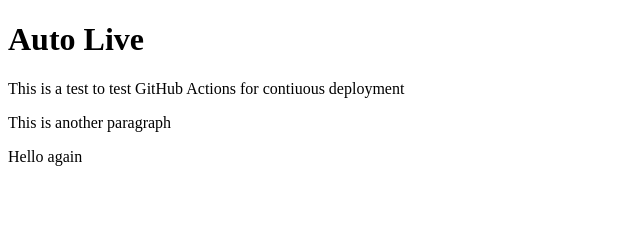
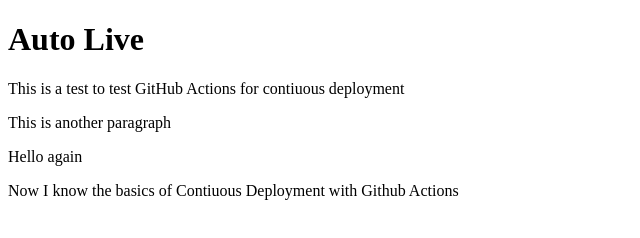
Before and after one commit to Mellblomman/auto-live, a plain HTML site: page index.html in a window 1280 px wide. Shown: the whole page, without its empty margins (0-640 px from the left). Drawn offline with Linux system fonts and the light colour scheme.

Commit message:
Added more text to html

```diff
--- a/index.html
+++ b/index.html
@@ -10,5 +10,6 @@
     <p>This is a test to test GitHub Actions for contiuous deployment</p>
     <p>This is another paragraph</p>
     <p>Hello again</p>
+    <p>Now I know the basics of Contiuous Deployment with Github Actions</p>
 </body>
 </html>
```
